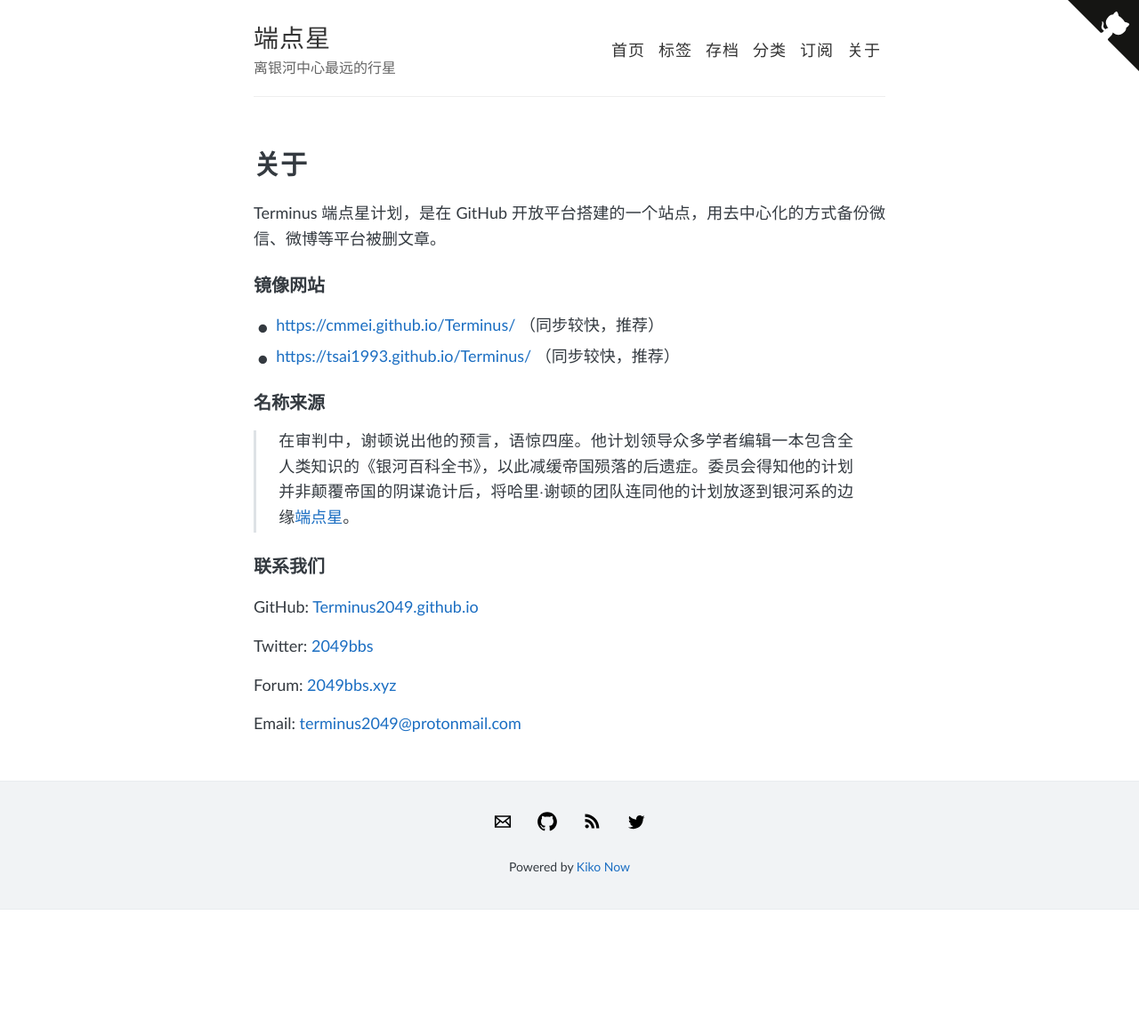
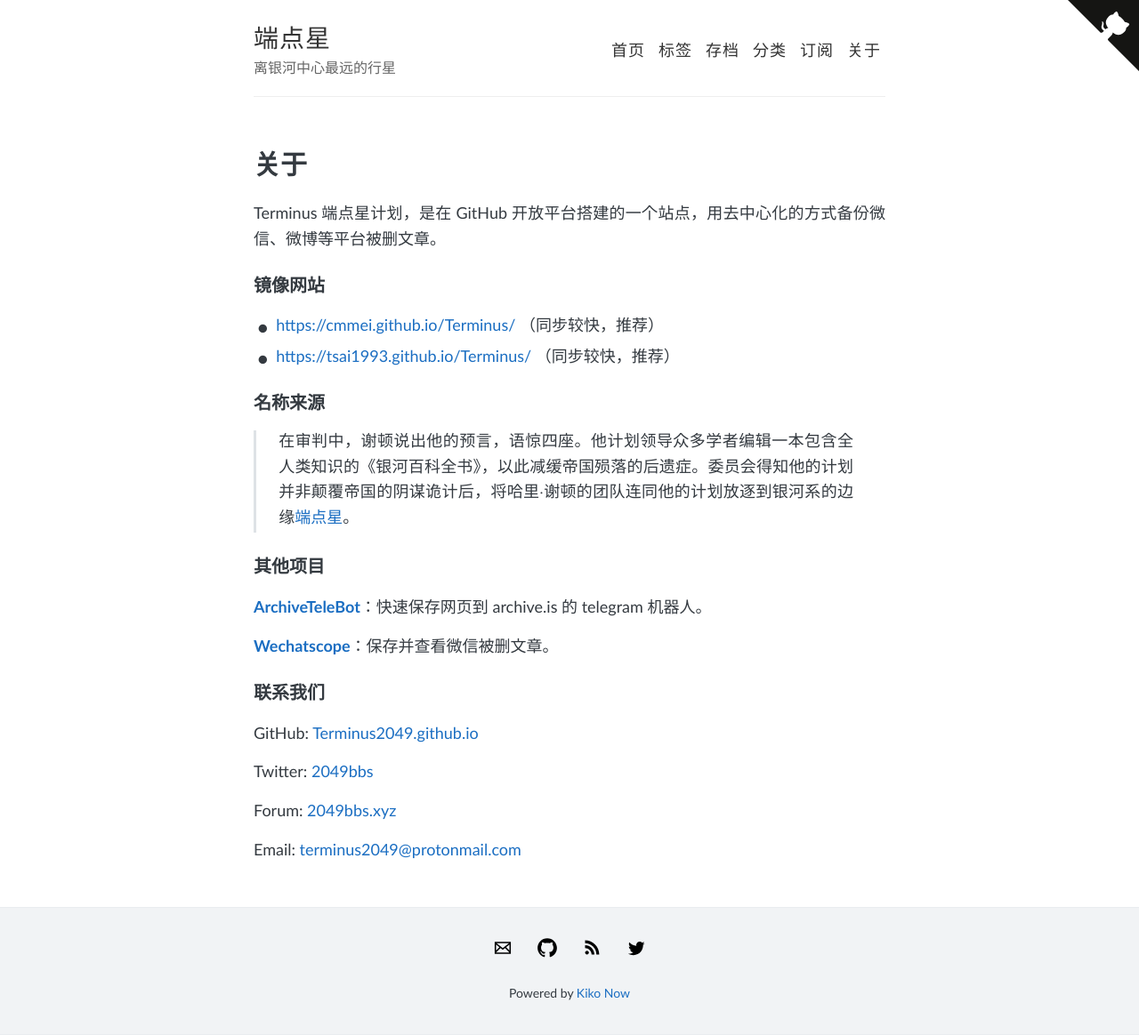
Before and after one commit to Terminus2049/Terminus2049.github.io, a Jekyll site: the page built from about.html, in a window 1280 px wide. Shown: the whole page at 89% size. Built offline with Jekyll 4.4.1, drawn with Linux system fonts in a browser that asks for light colours; before the commit the page ends 1023 px from its top, so only the background shows below that.

Commit message:
在介绍中添加其他项目

```diff
--- a/about.html
+++ b/about.html
@@ -23,6 +23,12 @@
 <p>在审判中，谢顿说出他的预言，语惊四座。他计划领导众多学者编辑一本包含全人类知识的《银河百科全书》，以此减缓帝国殒落的后遗症。委员会得知他的计划并非颠覆帝国的阴谋诡计后，将哈里·谢顿的团队连同他的计划放逐到银河系的边缘<a href="https://zh.wikipedia.org/wiki/基地 (小说)">端点星</a>。</p>
 </blockquote>
 
+<h3>其他项目</h3>
+
+<p><b><a href="http://t.me/Archive2049Bot">ArchiveTeleBot</a></b>：快速保存网页到 archive.is 的 telegram 机器人。</p>
+
+<p><b><a href="http://159.65.232.28:3838/Wechatscope/">Wechatscope</a></b>：保存并查看微信被删文章。</p>
+
 <h3>联系我们</h3>
 
 <p>GitHub: <a href="https://github.com/Terminus2049/Terminus2049.github.io">Terminus2049.github.io</a></p>
```
